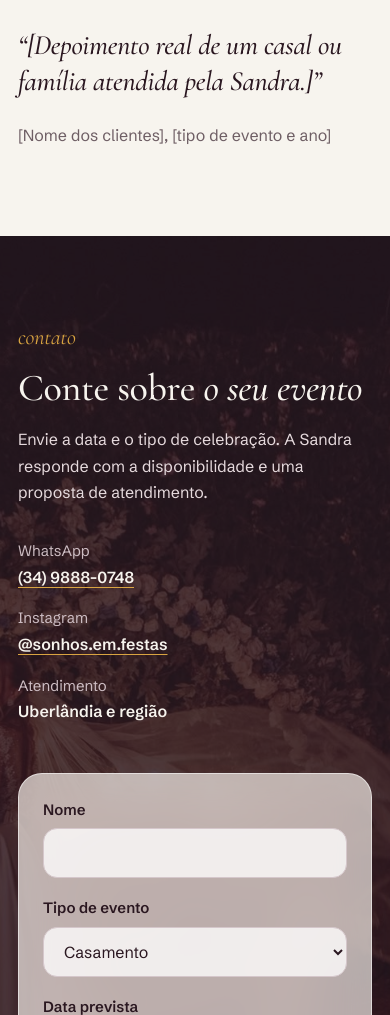
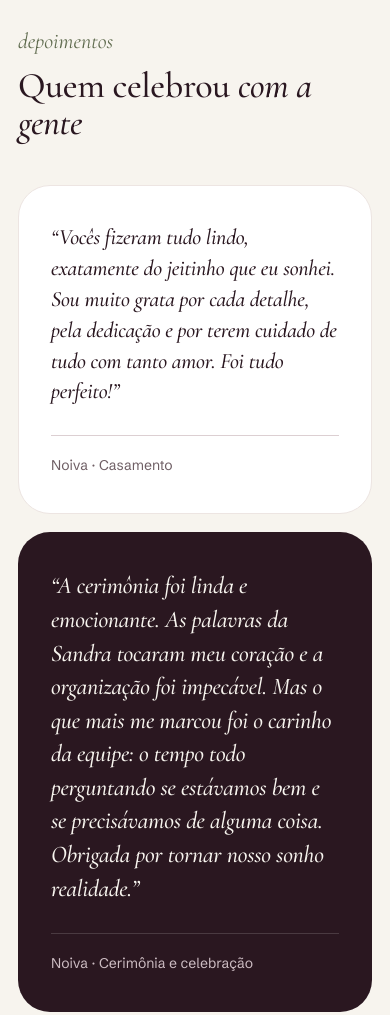
Before and after one commit to gestaoventuriholding-lang/sonhos-em-festa, a plain HTML site: page index.html in a window 390 px wide. Shown: the part 5080-6095 px from the top of the page. Drawn offline with nearby package versions, Linux system fonts and the light colour scheme.

Commit message:
Depoimentos reais (sem nomes)
Co-Authored-By: Claude Opus 5.5 <noreply@anthropic.com>
Claude-Session: https://claude.ai/code/session_01TVvoCxQnuMnxsuLcTAjBqR

```diff
--- a/index.html
+++ b/index.html
@@ -127,11 +127,25 @@
       </div>
     </section>
 
-    <section class="depoimento container">
-      <figure class="revelar">
-        <blockquote>“[Depoimento real de um casal ou família atendida pela Sandra.]”</blockquote>
-        <figcaption>[Nome dos clientes], [tipo de evento e ano]</figcaption>
-      </figure>
+    <section class="depoimentos container" aria-labelledby="dep-titulo">
+      <div class="depoimentos__topo revelar">
+        <p class="rotulo">depoimentos</p>
+        <h2 id="dep-titulo">Quem celebrou <em>com a gente</em></h2>
+      </div>
+      <div class="depoimentos__grade">
+        <figure class="depo revelar">
+          <blockquote>“Vocês fizeram tudo lindo, exatamente do jeitinho que eu sonhei. Sou muito grata por cada detalhe, pela dedicação e por terem cuidado de tudo com tanto amor. Foi tudo perfeito!”</blockquote>
+          <figcaption>Noiva · Casamento</figcaption>
+        </figure>
+        <figure class="depo depo--destaque revelar">
+          <blockquote>“A cerimônia foi linda e emocionante. As palavras da Sandra tocaram meu coração e a organização foi impecável. Mas o que mais me marcou foi o carinho da equipe: o tempo todo perguntando se estávamos bem e se precisávamos de alguma coisa. Obrigada por tornar nosso sonho realidade.”</blockquote>
+          <figcaption>Noiva · Cerimônia e celebração</figcaption>
+        </figure>
+        <figure class="depo revelar">
+          <blockquote>“Obrigado por todo o cuidado num momento tão especial das nossas vidas. Ficou tudo lindo, e o carinho da equipe fez toda a diferença. Que Deus continue abençoando suas mãos. Indicamos de olhos fechados.”</blockquote>
+          <figcaption>Casal atendido</figcaption>
+        </figure>
+      </div>
     </section>
 
     <section class="contato" id="contato">
--- a/styles.css
+++ b/styles.css
@@ -221,11 +221,21 @@ p { margin: 0; }
 .momentos img { width: 100%; aspect-ratio: 3 / 4; object-fit: cover; border-radius: var(--raio-lg); }
 .momentos figcaption { font-size: 14px; color: var(--texto-3); }
 
-/* ---------- depoimento ---------- */
-.depoimento { padding-top: 120px; padding-bottom: 120px; }
-.depoimento figure { margin: 0 auto; max-width: 880px; display: flex; flex-direction: column; gap: 22px; }
-.depoimento blockquote { font-style: italic; font-size: clamp(28px, 3.2vw, 40px); line-height: 1.28; }
-.depoimento figcaption { color: var(--texto-3); }
+/* ---------- depoimentos ---------- */
+.depoimentos { padding-top: 120px; padding-bottom: 120px; }
+.depoimentos__topo { display: flex; flex-direction: column; gap: 12px; margin-bottom: 44px; }
+.depoimentos h2 { font-size: clamp(36px, 4vw, 56px); line-height: 1.04; }
+.depoimentos__grade { display: grid; grid-template-columns: 1fr 1.25fr 1fr; gap: 18px; align-items: stretch; }
+.depo {
+  margin: 0; padding: 36px 32px; border-radius: var(--raio-lg);
+  background: #FFFFFF; border: 1px solid #EDE5E2;
+  display: flex; flex-direction: column; justify-content: space-between; gap: 28px;
+}
+.depo blockquote { font-style: italic; font-size: 22px; line-height: 1.4; }
+.depo figcaption { font-size: 14px; color: var(--texto-3); padding-top: 18px; border-top: 1px solid var(--linha); }
+.depo--destaque { background: var(--noite); color: var(--lirio); border-color: transparent; }
+.depo--destaque blockquote { font-size: 24px; }
+.depo--destaque figcaption { color: #CDBDC3; border-color: rgba(255, 255, 255, .15); }
 
 /* ---------- contato ---------- */
 .contato { position: relative; color: var(--lirio); padding: 128px 0; overflow: hidden; }
@@ -300,6 +310,7 @@ p { margin: 0; }
 @media (max-width: 960px) {
   .sobre, .servicos__grade, .contato__grade { grid-template-columns: 1fr; gap: 48px; }
   .sobre__foto { max-width: 460px; }
+  .depoimentos__grade { grid-template-columns: 1fr; }
   .servicos__foto { order: -1; }
   .servicos__foto img { min-height: 320px; max-height: 420px; }
 }
@@ -338,7 +349,7 @@ p { margin: 0; }
   .hero__conteudo { padding-bottom: 24px; }
   .hero__cartao { padding: 28px 24px; border-radius: var(--raio); }
   .acoes .btn { flex: 1 1 100%; }
-  .sobre, .depoimento { padding-top: 88px; padding-bottom: 88px; }
+  .sobre, .depoimentos { padding-top: 88px; padding-bottom: 88px; }
   .sobre__foto::after { inset: 12px -12px -12px 12px; }
   .servicos, .contato { padding: 88px 0; }
   .celebrante { padding: 96px 0; }
```
